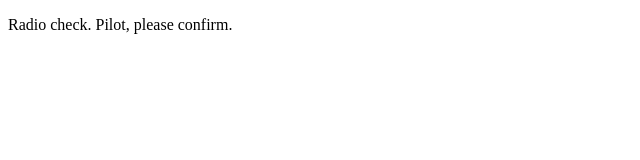
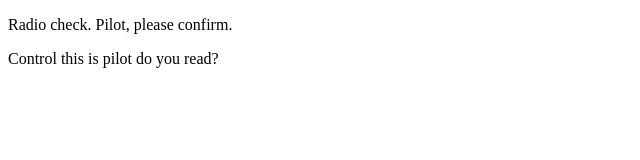
Before and after one commit to salhan12/communication-log, a plain HTML site: page index.html in a window 1280 px wide. Shown: the whole page, without its empty margins (0-640 px from the left). Drawn offline with Linux system fonts and the light colour scheme.

Commit message:
added to index.html

```diff
--- a/index.html
+++ b/index.html
@@ -2,5 +2,6 @@
 <html>
    <body>
       <p>Radio check. Pilot, please confirm.</p>
+      <p>Control this is pilot do you read?</p>
    </body>
 </html>
```
